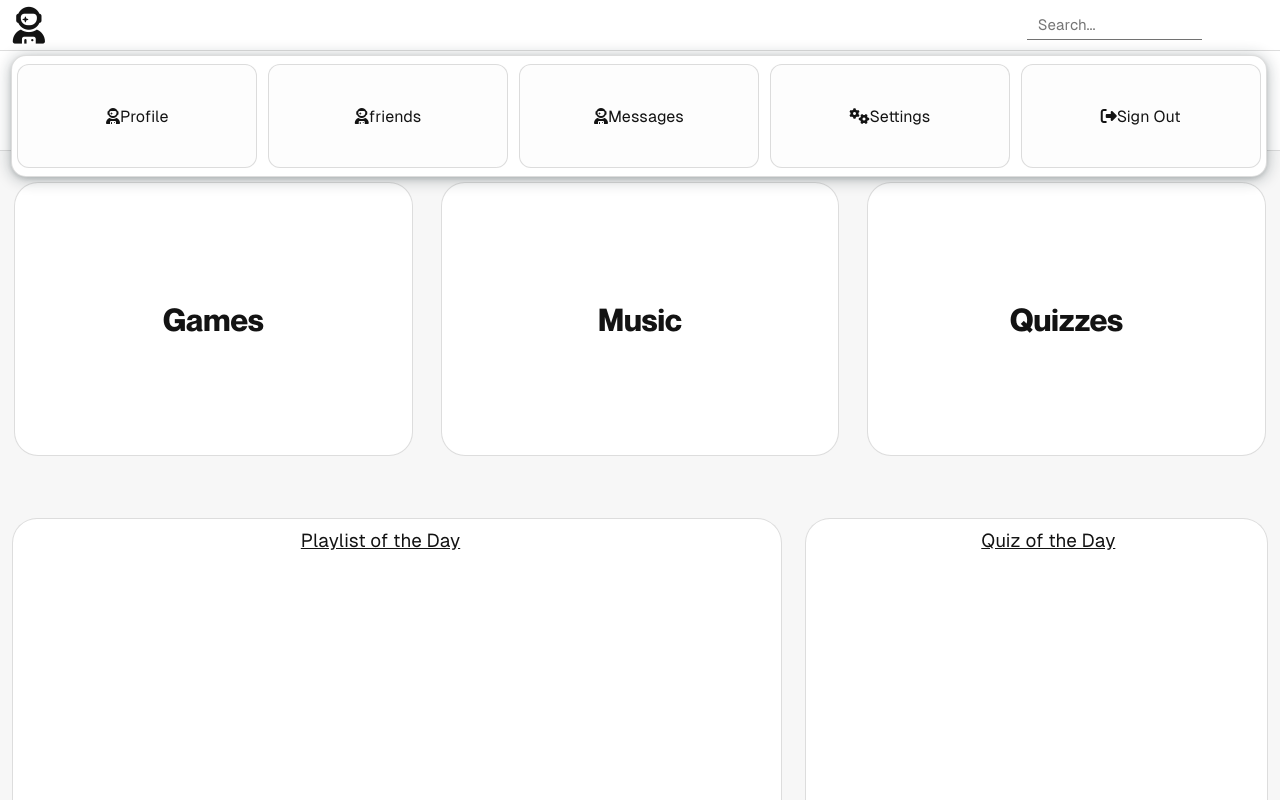
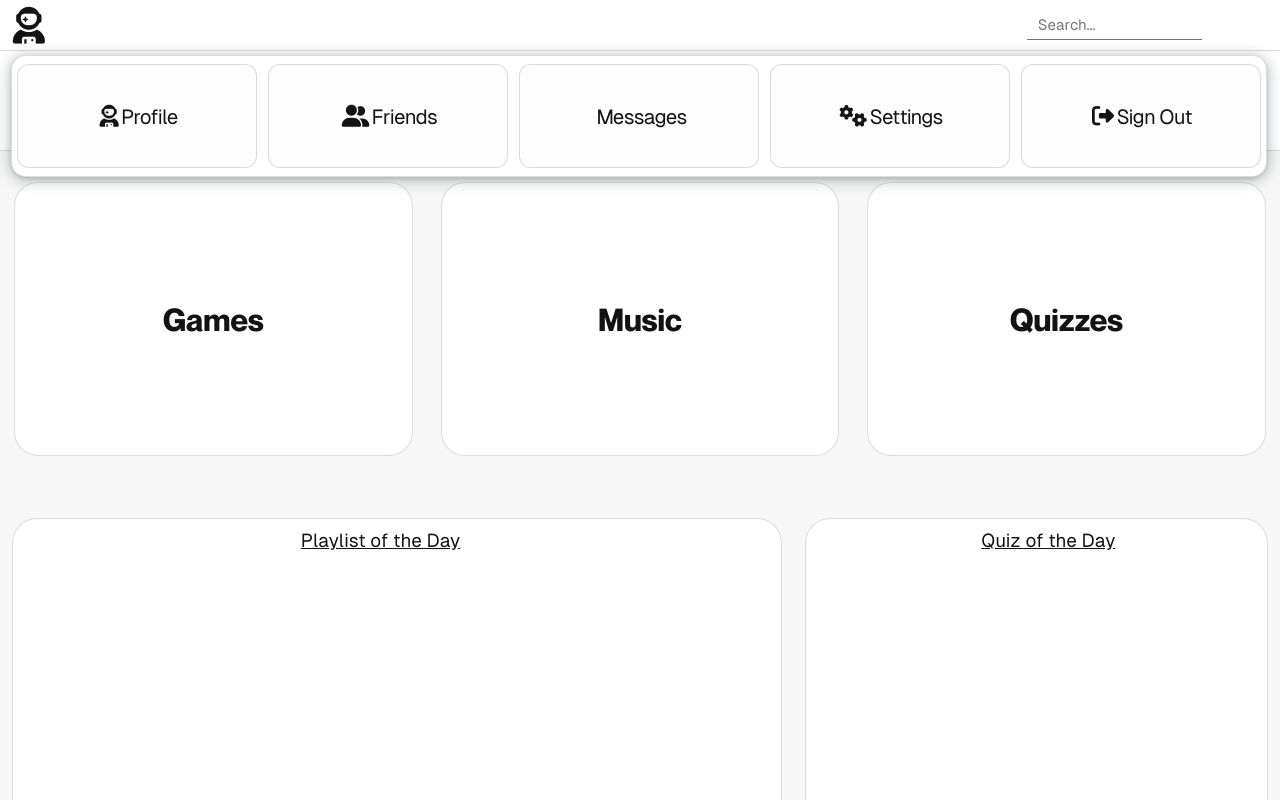
Before and after one commit to jhpriestley16/sonar.dev, a plain HTML site: page PointNemo/index.html in a window 1280 px wide. Both pictures are taken after a click on the element 1240 px from the left and 25 px from the top of the page. Shown: the top 800 px of the page. Drawn offline with Linux system fonts and the light colour scheme; a script that the page names is missing; files whose address does not match are found by name.

Commit message:
icons!!!

```diff
--- a/PointNemo/css/home.scss
+++ b/PointNemo/css/home.scss
@@ -289,7 +289,14 @@ input:focus, input:active{
     background: var(--clr-link);
     border: var(--header-footer-border);
 }
-
+#sub-menu-links p{
+    letter-spacing: -0.05rem;
+    font-size: clamp(1rem, 0.8333rem + 0.5556vw, 1.5rem);
+}
+#sub-menu-links i{
+    margin-inline: 1%;
+    font-size: clamp(1.1rem, 0.9333rem + 0.5556vw, 1.6rem);
+}
 
 main{
     background: transparent;
--- a/PointNemo/index.html
+++ b/PointNemo/index.html
@@ -6,6 +6,7 @@
     <meta name="viewport" content="width=device-width, initial-scale=1.0">
     <title>Array - Home</title>
     <link rel="stylesheet" type="text/css" href="css/home.css" />
+    <link href='https://unpkg.com/css.gg@2.0.0/icons/css/mail.css' rel='stylesheet'>
     <link href='https://unpkg.com/css.gg@2.0.0/icons/css/notifications.css' rel='stylesheet'>
     <link href='https://unpkg.com/css.gg@2.0.0/icons/css/user.css' rel='stylesheet'>
     <link href='https://unpkg.com/css.gg@2.0.0/icons/css/moon.css' rel='stylesheet'>
@@ -47,10 +48,10 @@
                             <i class="fa-solid fa-user-astronaut"></i></i> <p>Profile</p>
                         </a>
                         <a href="#" class="friends" id="sub-menu-links">
-                            <i class="fa-solid fa-user-astronaut"></i></i> <p>friends</p>
+                            <i class="fa-solid fa-user-group"></i><p>Friends</p>
                         </a>
                         <a href="#" class="messages" id="sub-menu-links">
-                            <i class="fa-solid fa-user-astronaut"></i></i> <p>Messages</p>
+                            <i class="gg-mail"></i><p>Messages</p>
                         </a>
                         <a href="#" class="gear" id="sub-menu-links">
                             <i class="fa-solid fa-gears"></i> <p>Settings</p>
```
Also changed, not shown: PointNemo/css/home.css, 1 other file.
